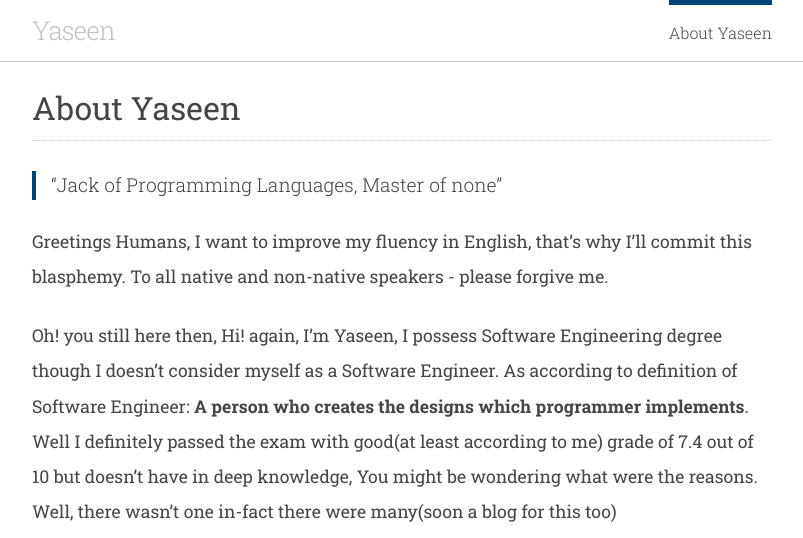
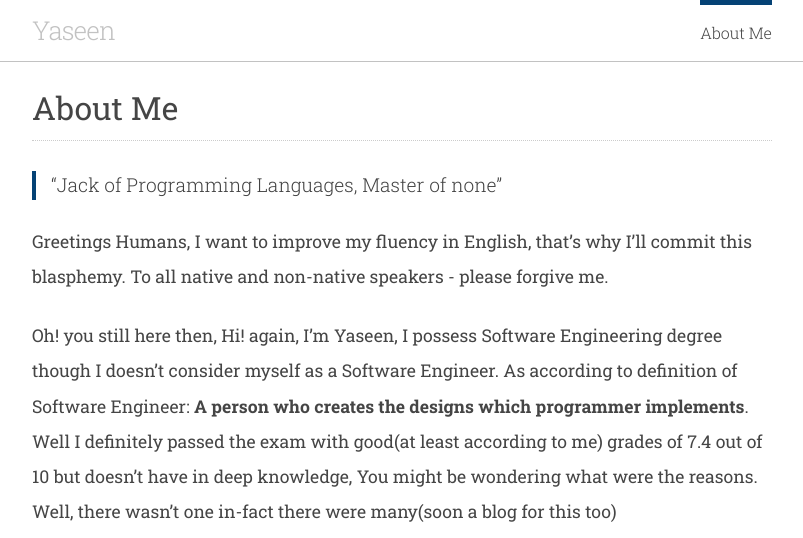
Before and after one commit to foxt7ot/blog, a Jekyll site: the page built from about-me/index.md, in a window 1280 px wide. Shown: the top 538 px of the page, without its empty margins (238-1041 px from the left). Built offline with Jekyll 4.4.1, drawn with Linux system fonts in a browser that asks for light colours; emoji names are drawn with the system emoji font.

Commit message:
new Changes

```diff
--- a/about-me/index.md
+++ b/about-me/index.md
@@ -4,7 +4,7 @@ comments: false
 date: 2015-04-24 02:33:03+00:00
 layout: page
 slug: about-me
-title: About Yaseen
+title: About Me
 nav: true
 ---
 
@@ -14,7 +14,7 @@ nav: true
 
 Greetings Humans, I want to improve my fluency in English, that’s why I’ll commit this blasphemy. To all native and non-native speakers - please forgive me.
 
-Oh! you still here then, Hi! again, I'm Yaseen, I possess Software Engineering degree though I doesn't consider myself as a Software Engineer. As according to definition of Software Engineer: **A person who creates the designs which programmer implements**. Well I definitely passed the exam with good(at least according to me) grade of 7.4 out of 10 but doesn't have in deep knowledge, You might be wondering what were the reasons. Well, there wasn't one in-fact there were many(soon a blog for this too)
+Oh! you still here then, Hi! again, I'm Yaseen, I possess Software Engineering degree though I doesn't consider myself as a Software Engineer. As according to definition of Software Engineer: **A person who creates the designs which programmer implements**. Well I definitely passed the exam with good(at least according to me) grades of 7.4 out of 10 but doesn't have in deep knowledge, You might be wondering what were the reasons. Well, there wasn't one in-fact there were many(soon a blog for this too)
 
  I rather prefer to call myself as a Programmer, who is trying to adheres all disciplines of Programming. I started coding in June 2012 with basics of C, C++ and C++ with essence of QT(I still wonders why some people call it __cute__ :stuck_out_tongue_winking_eye:), gradually learned Java(SE && J2EE). Right now I am learning JavaScript as well as aspiring to make Java my mother tongue and JavaScript my native tongue someday.
 
@@ -32,4 +32,4 @@ Find me on [Twitter](http://twitter.com/foxt7ot), [Github](https://github.com/fo
 
 ![VCard QR Code](/images/vcard-qrcode.jpg)
 
-<a href="/static/cv/Yaseen-CV-Apr-2016.pdf" class="button">Download CV</a>
+<a href="/static/cv/Resume_Yaseen_Developer.pdf" class="button">Download CV</a>
```
Also changed, not shown: 1 other file.
